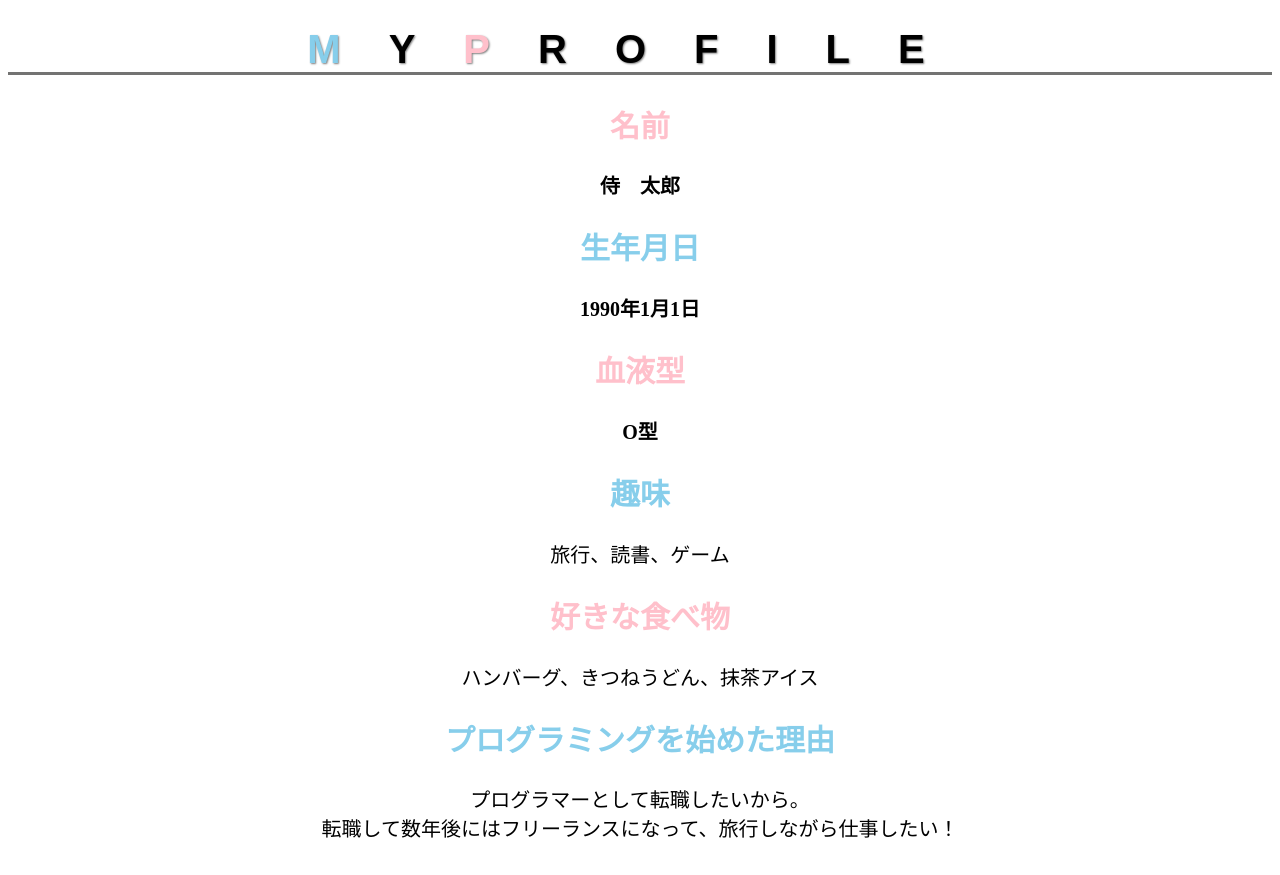
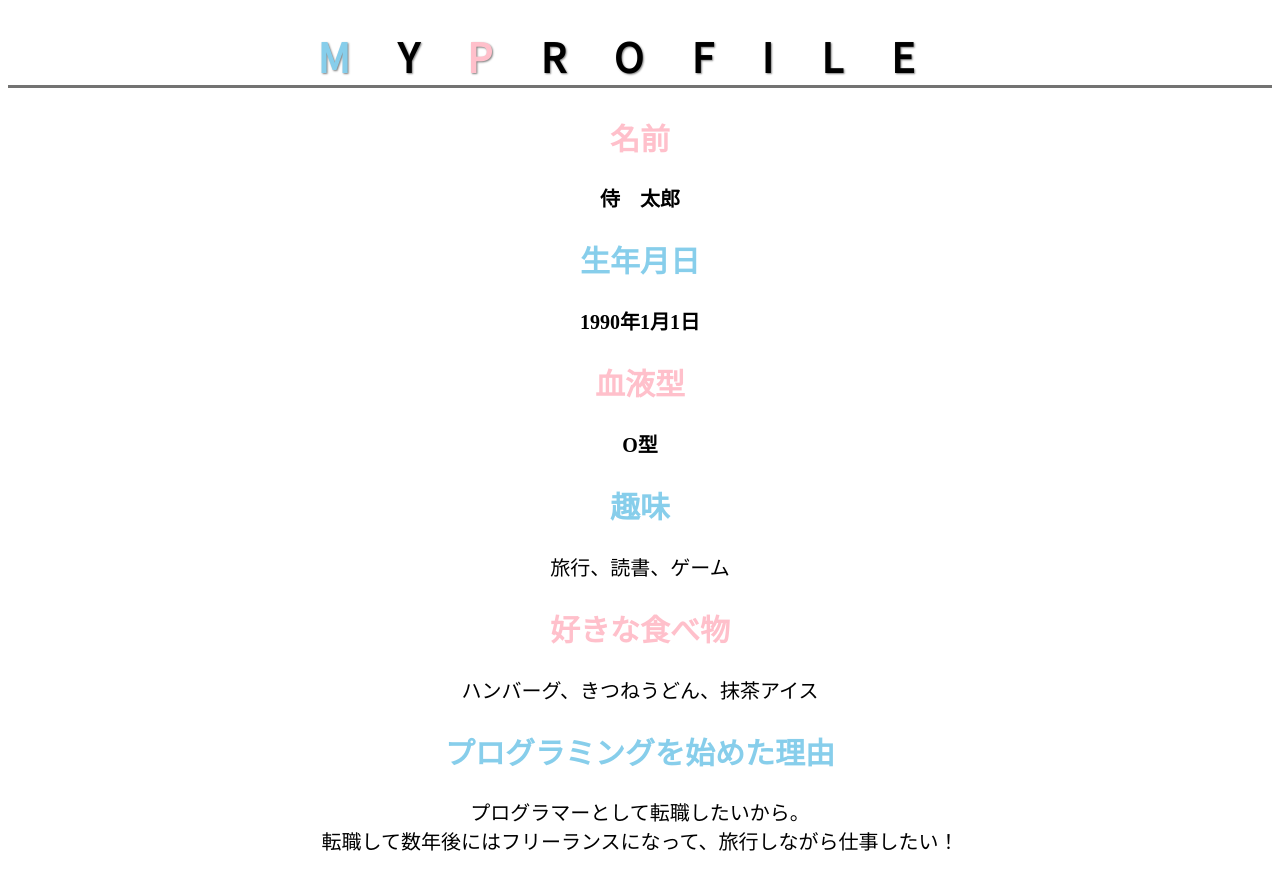
Before and after one commit to ami620/html-css-basic-kadai, a plain HTML site: page kadai_014.html in a window 1280 px wide. Drawn offline with Linux system fonts and the light colour scheme.

Commit message:
second commit

```diff
--- a/kadai_014.html
+++ b/kadai_014.html
@@ -5,6 +5,9 @@
     <meta name="description" content="このページは14章の課題です。">
     <meta charset="utf-8">
     <link rel="stylesheet" href="style.css">
+    <link rel="preconnect" href="https://fonts.googleapis.com">
+    <link rel="preconnect" href="https://fonts.gstatic.com" crossorigin>
+    <link href="https://fonts.googleapis.com/css2?family=Josefin+Sans:wght@400;500&family=Noto+Sans+JP&display=swap" rel="stylesheet">
   </head>
   <body>
     <main>
--- a/style.css
+++ b/style.css
@@ -1,10 +1,11 @@
 body {
-  font-size: "Arial", "Meiryo", sans-serif;
+  font-style: "Arial", "Meiryo", sans-serif;
 }
 
 h1 {
-  font-family: "Josefin Sans", sans-serif;
-  font-size: 2em;
+  font-family: 'Josefin Sans', sans-serif;
+  font-family: 'Noto Sans JP', sans-serif;
+  font-size: 2rem;
   letter-spacing: 1.2em;
   border-bottom: solid 3px rgb(115, 115, 114);
   text-shadow: 1px 1px 2px gray;
@@ -12,7 +13,7 @@
 
 html {
   text-align: center;
-  font-size: 20px;font-size
+  font-size: 20px;
 }
 
 .sky-blue {
@@ -23,6 +24,6 @@
   color: rgb(255, 192, 203);
 }
 
-#basic, h2 {
+#basic p {
   font-weight: bold;
 }
```
